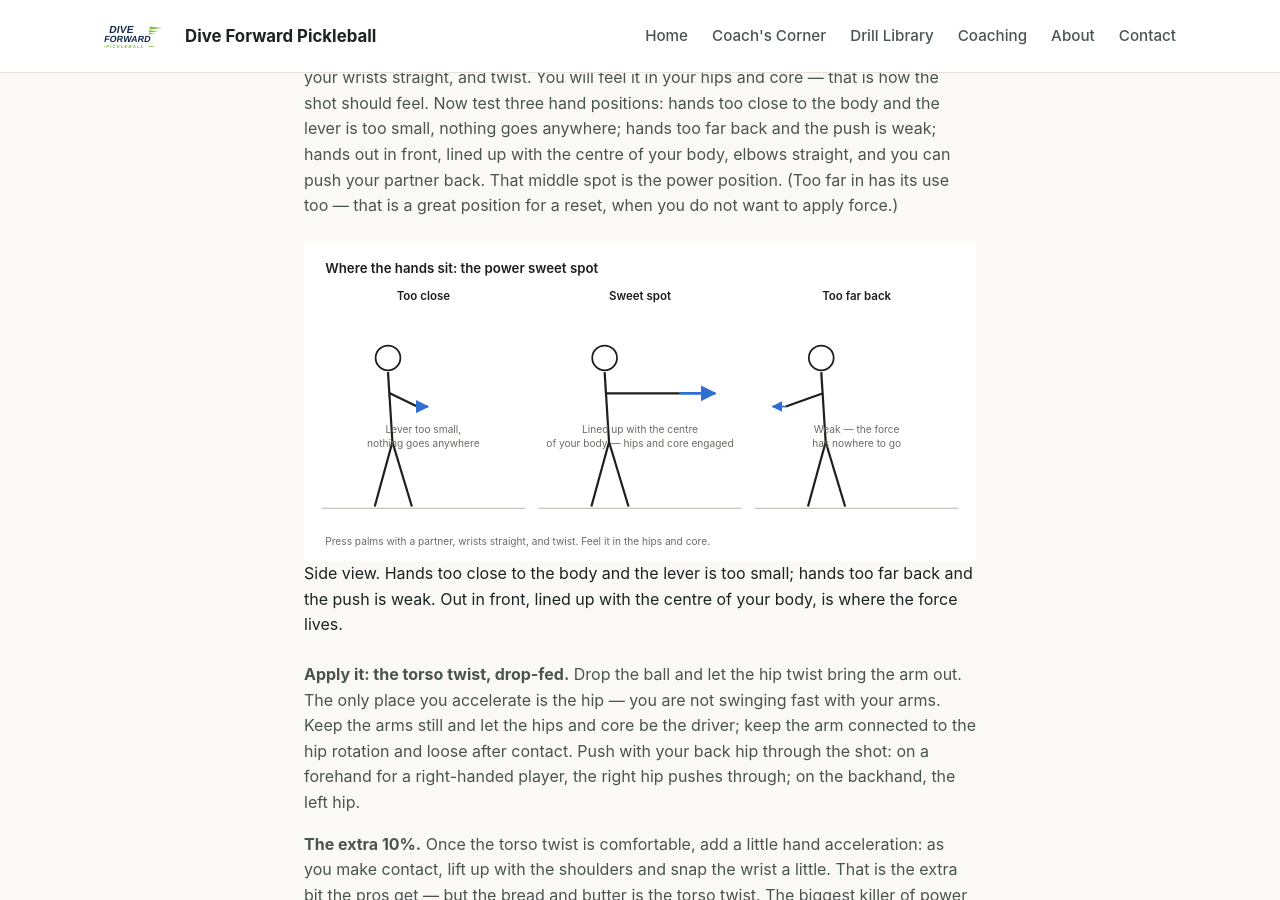
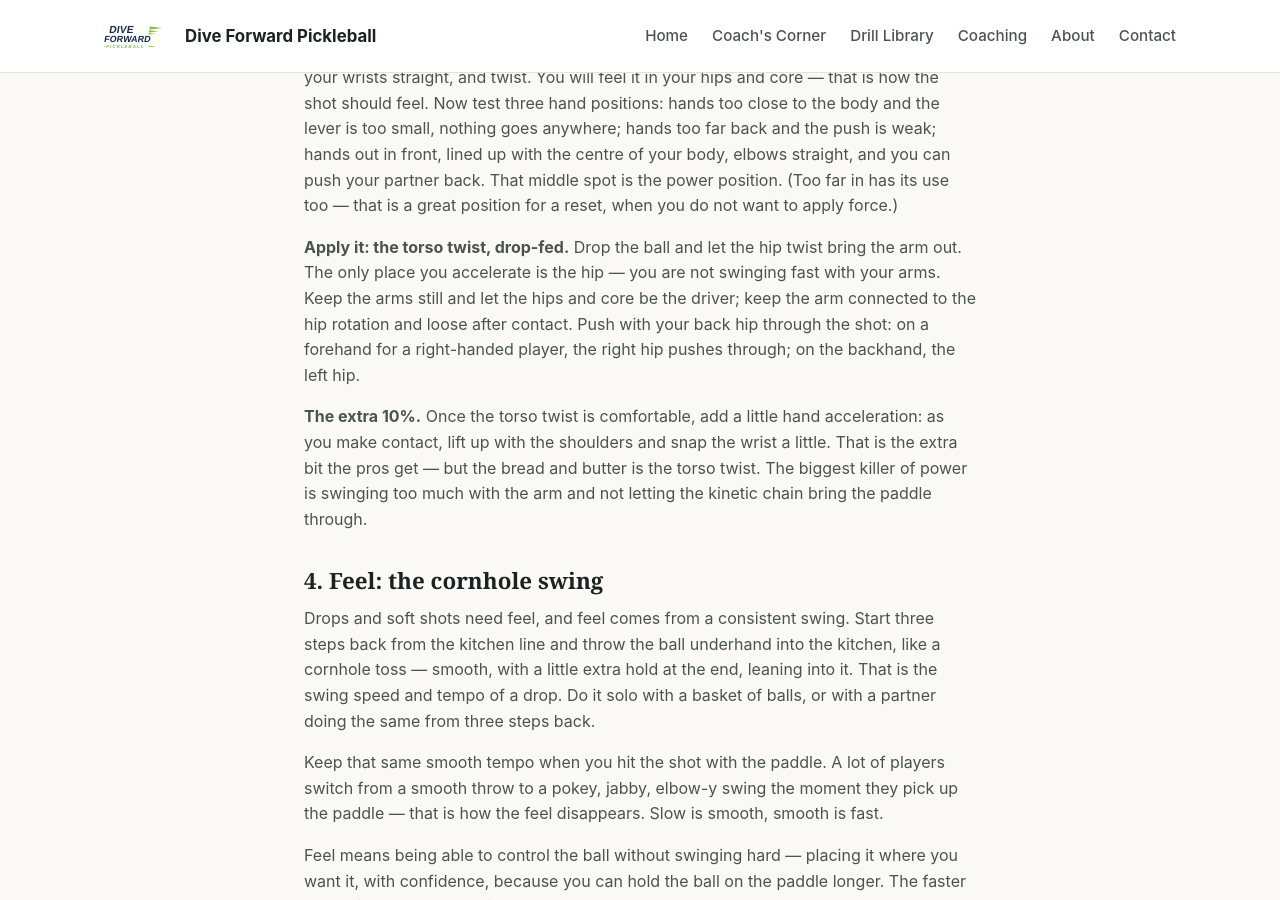
Before and after one commit to forwardpickleballorg-art/forwardpickleballorg-art.github.io, a Jekyll site: the page built from _posts/2026-11-16-five-drills-beginner-to-pro.html, in a window 1280 px wide and 900 px high, scrolled down 1988 px. Built offline with Jekyll 4.4.1, drawn with Linux system fonts in a browser that asks for light colours.

Commit message:
Remove section 3 diagram from Five Drills post

```diff
--- a/_posts/2026-11-16-five-drills-beginner-to-pro.html
+++ b/_posts/2026-11-16-five-drills-beginner-to-pro.html
@@ -60,58 +60,7 @@ redirect_from:
 <p>A lot of players over-swing. Power does not come from swinging the arm faster &mdash; it comes from the ground up, through the kinetic chain: hips and core drive the shot, and the arm follows.</p>
 <p><strong>Feel it first: the partner palm-press.</strong> Face a partner, press your palms together, keep your wrists straight, and twist. You will feel it in your hips and core &mdash; that is how the shot should feel. Now test three hand positions: hands too close to the body and the lever is too small, nothing goes anywhere; hands too far back and the push is weak; hands out in front, lined up with the centre of your body, elbows straight, and you can push your partner back. That middle spot is the power position. (Too far in has its use too &mdash; that is a great position for a reset, when you do not want to apply force.)</p>
 
-<figure style="margin: 1.5rem 0;">
-<div class="five-diagram">
-<svg viewBox="0 0 760 360" role="img" aria-label="Three hand positions in the palm-press: too close is a small lever, the sweet spot lined up with your centre is strong, too far back is weak" font-size="13">
-  <defs>
-    <marker id="five-arrow" viewBox="0 0 10 10" refX="9" refY="5" markerWidth="6" markerHeight="6" orient="auto-start-reverse">
-      <path d="M0 0L10 5L0 10z" fill="var(--accent)"/>
-    </marker>
-  </defs>
-  <text x="24" y="34" font-size="15" font-weight="600" fill="var(--ink)">Where the hands sit: the power sweet spot</text>
-  <text x="135" y="64" text-anchor="middle" font-size="13" font-weight="600" fill="var(--ink)">Too close</text>
-  <text x="380" y="64" text-anchor="middle" font-size="13" font-weight="600" fill="var(--ink)">Sweet spot</text>
-  <text x="625" y="64" text-anchor="middle" font-size="13" font-weight="600" fill="var(--ink)">Too far back</text>
-  <g stroke="var(--line)" stroke-width="1.25">
-    <line x1="20" y1="300" x2="250" y2="300"/>
-    <line x1="265" y1="300" x2="495" y2="300"/>
-    <line x1="510" y1="300" x2="740" y2="300"/>
-  </g>
-  <g>
-    <circle cx="95" cy="130" r="14" fill="none" stroke="var(--ink)" stroke-width="2"/>
-    <line x1="95" y1="146" x2="100" y2="225" stroke="var(--ink)" stroke-width="2.5"/>
-    <line x1="100" y1="225" x2="80" y2="298" stroke="var(--ink)" stroke-width="2.5"/>
-    <line x1="100" y1="225" x2="122" y2="298" stroke="var(--ink)" stroke-width="2.5"/>
-    <line x1="97" y1="170" x2="128" y2="185" stroke="var(--ink)" stroke-width="2.5"/>
-    <line x1="128" y1="185" x2="140" y2="185" stroke="var(--accent)" stroke-width="2.5" marker-end="url(#five-arrow)"/>
-    <text x="135" y="215" text-anchor="middle" font-size="11.5" fill="var(--quiet)">Lever too small,</text>
-    <text x="135" y="231" text-anchor="middle" font-size="11.5" fill="var(--quiet)">nothing goes anywhere</text>
-  </g>
-  <g>
-    <circle cx="340" cy="130" r="14" fill="none" stroke="var(--ink)" stroke-width="2"/>
-    <line x1="340" y1="146" x2="345" y2="225" stroke="var(--ink)" stroke-width="2.5"/>
-    <line x1="345" y1="225" x2="325" y2="298" stroke="var(--ink)" stroke-width="2.5"/>
-    <line x1="345" y1="225" x2="367" y2="298" stroke="var(--ink)" stroke-width="2.5"/>
-    <line x1="342" y1="170" x2="425" y2="170" stroke="var(--ink)" stroke-width="2.5"/>
-    <line x1="425" y1="170" x2="465" y2="170" stroke="var(--accent)" stroke-width="3" marker-end="url(#five-arrow)"/>
-    <text x="380" y="215" text-anchor="middle" font-size="11.5" fill="var(--quiet)">Lined up with the centre</text>
-    <text x="380" y="231" text-anchor="middle" font-size="11.5" fill="var(--quiet)">of your body &mdash; hips and core engaged</text>
-  </g>
-  <g>
-    <circle cx="585" cy="130" r="14" fill="none" stroke="var(--ink)" stroke-width="2"/>
-    <line x1="585" y1="146" x2="590" y2="225" stroke="var(--ink)" stroke-width="2.5"/>
-    <line x1="590" y1="225" x2="570" y2="298" stroke="var(--ink)" stroke-width="2.5"/>
-    <line x1="590" y1="225" x2="612" y2="298" stroke="var(--ink)" stroke-width="2.5"/>
-    <line x1="587" y1="170" x2="545" y2="185" stroke="var(--ink)" stroke-width="2.5"/>
-    <line x1="545" y1="185" x2="530" y2="185" stroke="var(--accent)" stroke-width="2" marker-end="url(#five-arrow)"/>
-    <text x="625" y="215" text-anchor="middle" font-size="11.5" fill="var(--quiet)">Weak &mdash; the force</text>
-    <text x="625" y="231" text-anchor="middle" font-size="11.5" fill="var(--quiet)">has nowhere to go</text>
-  </g>
-  <text x="24" y="342" font-size="11.5" fill="var(--quiet)">Press palms with a partner, wrists straight, and twist. Feel it in the hips and core.</text>
-</svg>
-</div>
-<figcaption>Side view. Hands too close to the body and the lever is too small; hands too far back and the push is weak. Out in front, lined up with the centre of your body, is where the force lives.</figcaption>
-</figure>
+
 
 <p><strong>Apply it: the torso twist, drop-fed.</strong> Drop the ball and let the hip twist bring the arm out. The only place you accelerate is the hip &mdash; you are not swinging fast with your arms. Keep the arms still and let the hips and core be the driver; keep the arm connected to the hip rotation and loose after contact. Push with your back hip through the shot: on a forehand for a right-handed player, the right hip pushes through; on the backhand, the left hip.</p>
 <p><strong>The extra 10%.</strong> Once the torso twist is comfortable, add a little hand acceleration: as you make contact, lift up with the shoulders and snap the wrist a little. That is the extra bit the pros get &mdash; but the bread and butter is the torso twist. The biggest killer of power is swinging too much with the arm and not letting the kinetic chain bring the paddle through.</p>
```
